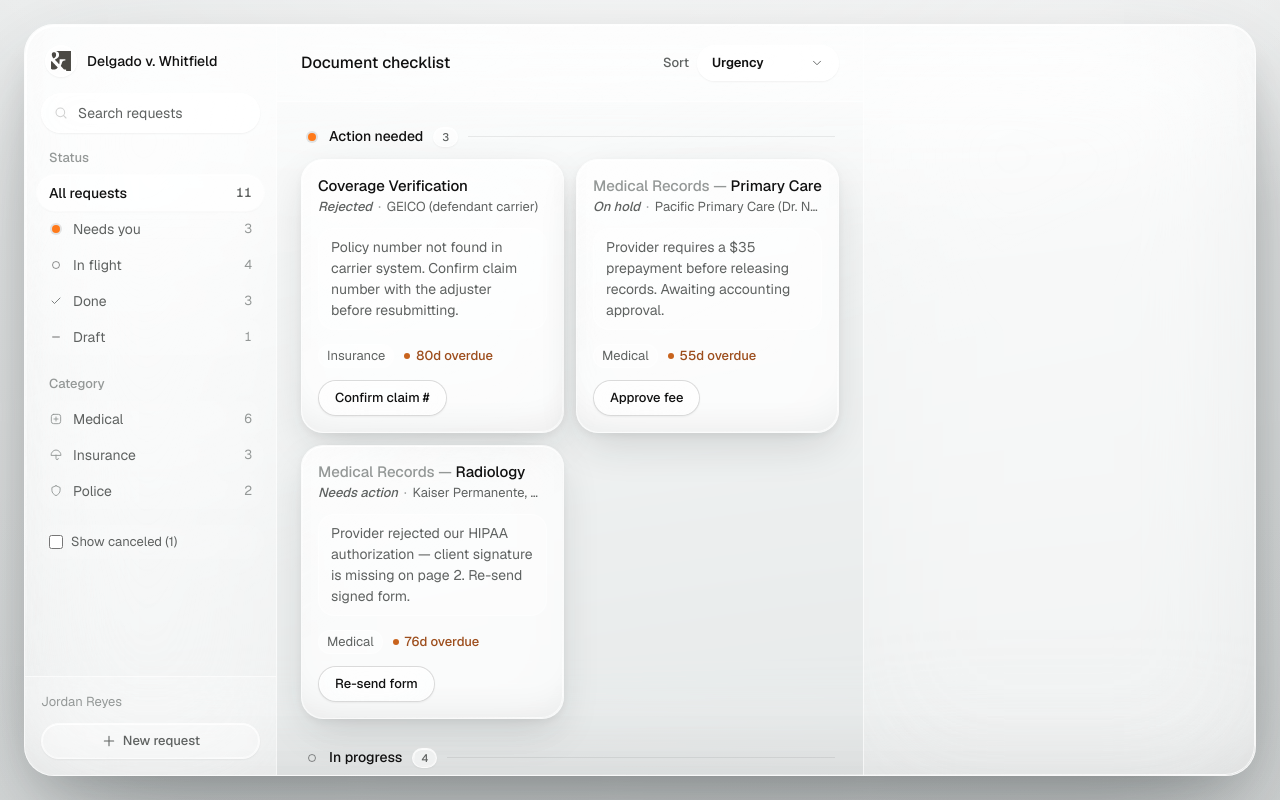
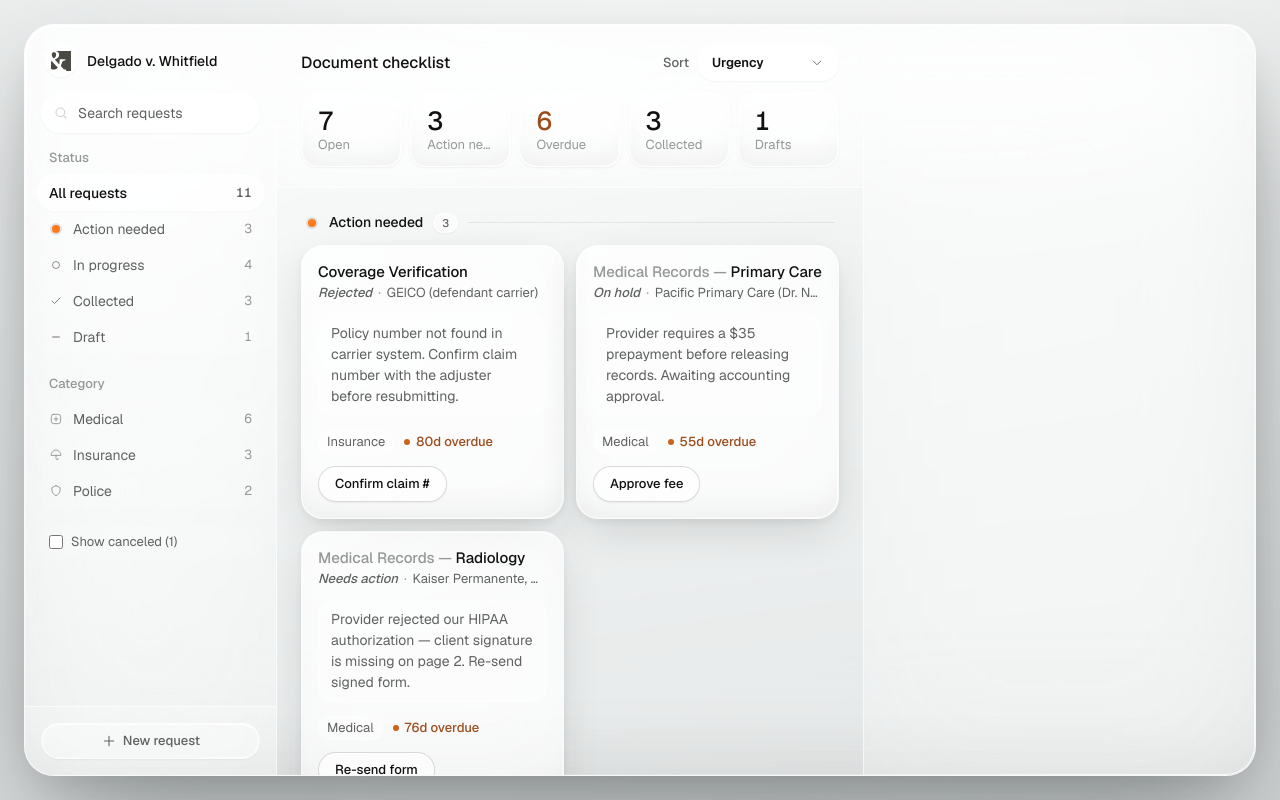
Before and after one commit to wujosephjw/andco-takehome, a Next.js app: page / in a window 1280 px wide. Built offline with nearby package versions, Linux system fonts and the light colour scheme.

Commit message:
Align request lifecycle overview (#21)

```diff
--- a/src/components/CaseRail.tsx
+++ b/src/components/CaseRail.tsx
@@ -127,8 +127,7 @@ export function CaseRail({
         )}
       </nav>
 
-      <div className="space-y-3 border-t border-white/60 bg-white/12 px-4 py-4 backdrop-blur-2xl">
-        <p className="text-meta text-ink-faint">{caseData.assignedParalegal}</p>
+      <div className="border-t border-white/60 bg-white/12 px-4 py-4 backdrop-blur-2xl">
         <Button variant="ghost" className="w-full" onClick={onNewRequest}>
           <Plus className="size-4" />
           New request
--- a/src/components/Checklist.tsx
+++ b/src/components/Checklist.tsx
@@ -361,6 +361,32 @@ function SortMenu({
   );
 }
 
+function OverviewStrip({ counts }: { counts: OverviewCounts }) {
+  const stats = [
+    { label: "Open", value: counts.open },
+    { label: "Action needed", value: counts.needsYou },
+    { label: "Overdue", value: counts.overdue, overdue: true },
+    { label: "Collected", value: counts.done },
+    { label: "Drafts", value: counts.byBucket.draft },
+  ];
+
+  return (
+    <div className="hidden min-w-0 grid-cols-2 gap-2 lg:grid xl:grid-cols-5">
+      {stats.map((stat) => (
+        <div
+          key={stat.label}
+          className="liquid-surface rounded-2xl border border-white/58 bg-white/38 px-4 py-3 shadow-rest"
+        >
+          <p className={`text-count font-medium tabular-nums ${stat.overdue ? "text-overdue" : "text-ink"}`}>
+            {stat.value}
+          </p>
+          <p className="truncate text-meta text-ink-faint">{stat.label}</p>
+        </div>
+      ))}
+    </div>
+  );
+}
+
 export function Checklist({
   caseData,
   groups,
@@ -399,6 +425,7 @@ export function Checklist({
           </div>
           <SortMenu sort={sort} onSetSort={onSetSort} />
         </div>
+        <OverviewStrip counts={counts} />
         <MobilePills filter={filter} counts={counts} onSetFilter={onSetFilter} />
       </div>
 
--- a/src/components/DraftRequestForm.tsx
+++ b/src/components/DraftRequestForm.tsx
@@ -152,9 +152,12 @@ export function DraftRequestForm({
   const pagesNumber = form.pagesExpected.trim() ? Number(form.pagesExpected) : null;
   const pagesValid =
     pagesNumber === null || (Number.isInteger(pagesNumber) && pagesNumber > 0);
+  const hasDocumentType = form.documentType.trim().length > 0;
+  const hasSource = form.source.trim().length > 0;
+  const canSaveDraft = hasDocumentType && pagesValid;
   const canSubmit =
-    form.documentType.trim().length > 0 &&
-    form.source.trim().length > 0 &&
+    hasDocumentType &&
+    hasSource &&
     pagesValid;
 
   const payload = (): DraftRequestPayload => ({
@@ -177,7 +180,7 @@ export function DraftRequestForm({
           </div>
           <h2 className="text-subhead font-medium leading-snug text-ink">{title}</h2>
           <p className="mt-0.5 text-meta text-ink-muted">
-            Save it as a draft or submit it to move it into progress.
+            Save a draft, or submit when ready to start the request.
           </p>
         </div>
         <button
@@ -266,7 +269,7 @@ export function DraftRequestForm({
         <Button
           variant="secondary"
           className="ml-auto"
-          disabled={!canSubmit}
+          disabled={!canSaveDraft}
           onClick={() => onSaveDraft(request?.id ?? null, payload())}
         >
           Save draft
--- a/src/lib/bucket.ts
+++ b/src/lib/bucket.ts
@@ -37,9 +37,9 @@ export const BUCKET_ORDER: Bucket[] = [
 ];
 
 export const BUCKET_LABEL: Record<Bucket, string> = {
-  needs_you: "Needs you",
-  in_flight: "In flight",
-  done: "Done",
+  needs_you: "Action needed",
+  in_flight: "In progress",
+  done: "Collected",
   draft: "Draft",
-  closed: "Closed",
+  closed: "Canceled",
 };
--- a/src/lib/selectors.ts
+++ b/src/lib/selectors.ts
@@ -1,6 +1,6 @@
 import { TODAY } from "./clock";
 import { bucketForStatus, BUCKET_ORDER } from "./bucket";
-import { isBlockedOnUs, isOverdue, daysOverdue, isStale } from "./derive";
+import { isBlockedOnUs, isOverdue, daysOverdue, isStale, isOpen } from "./derive";
 import type { Request, Bucket, Category } from "./types";
 
 function urgencyRank(r: Request, now: Date): number {
@@ -15,6 +15,7 @@ function urgencyRank(r: Request, now: Date): number {
 
 export interface OverviewCounts {
   total: number; // excludes canceled (dead noise)
+  open: number; // live third-party requests; excludes drafts, collected, canceled
   byBucket: Record<Bucket, number>;
   needsYou: number;
   inFlight: number;
@@ -33,12 +34,14 @@ export function selectOverview(requests: Request[], now: Date = TODAY): Overview
     closed: 0,
   };
   let overdue = 0;
+  let open = 0;
   let pagesReceived = 0;
   let pagesExpected = 0;
 
   for (const r of requests) {
     byBucket[bucketForStatus(r.status)]++;
     if (r.status === "canceled") continue;
+    if (isOpen(r)) open++;
     if (isOverdue(r, now)) overdue++;
     pagesReceived += r.pagesReceived ?? 0;
     pagesExpected += r.pagesExpected ?? 0;
@@ -46,6 +49,7 @@ export function selectOverview(requests: Request[], now: Date = TODAY): Overview
 
   return {
     total: requests.filter((r) => r.status !== "canceled").length,
+    open,
     byBucket,
     needsYou: byBucket.needs_you,
     inFlight: byBucket.in_flight,
```
